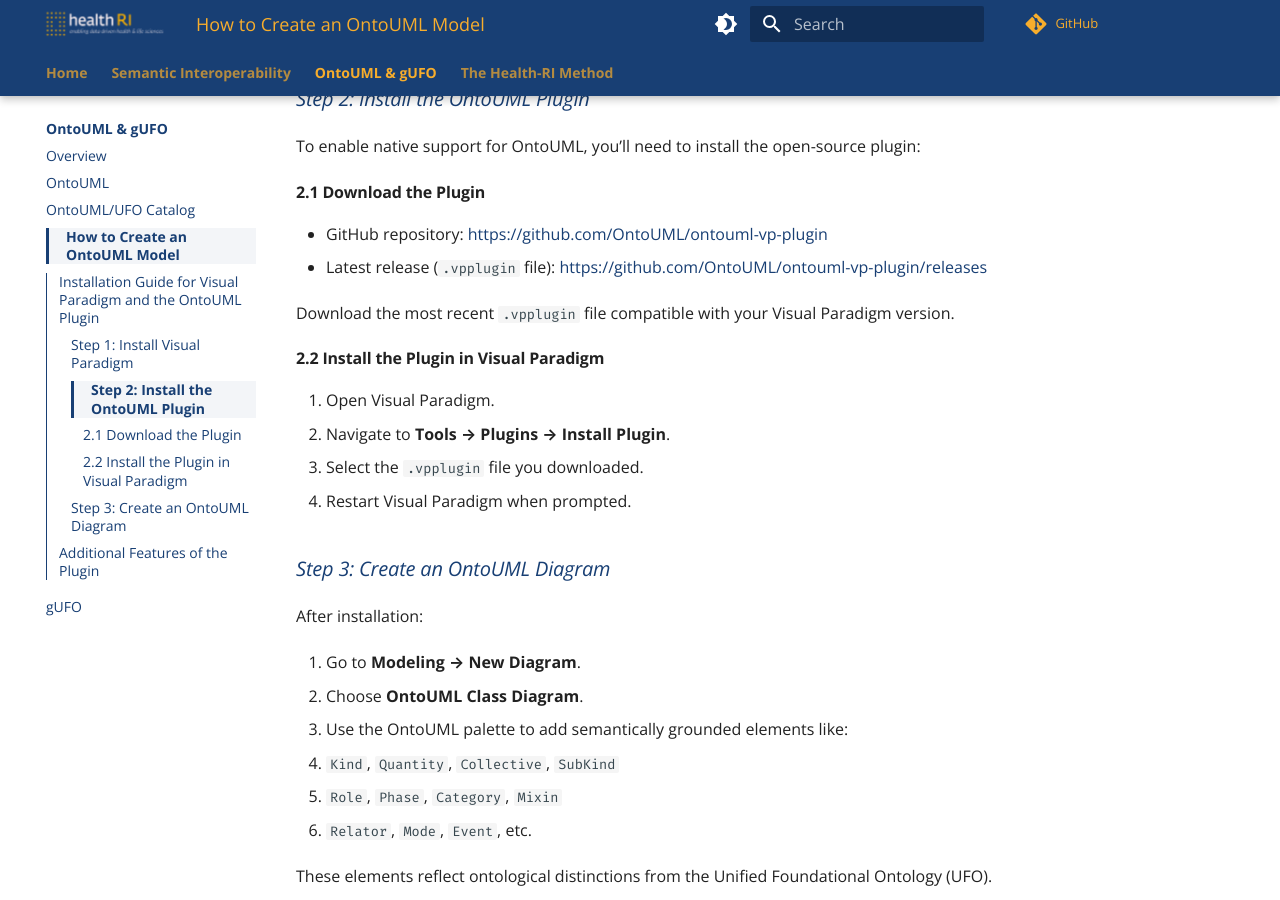
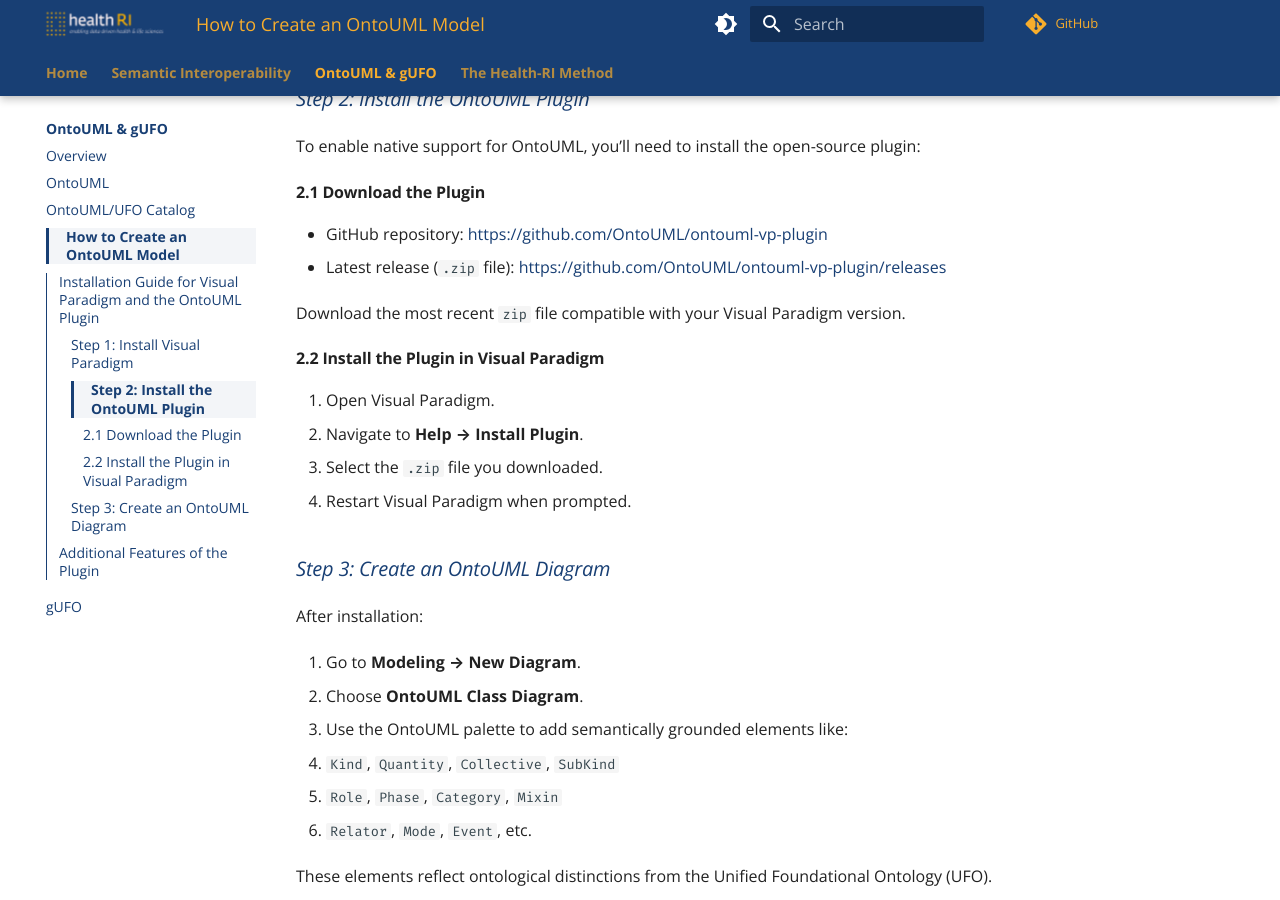
Before and after one commit to Health-RI/semantic-interoperability, an MkDocs documentation site: the page built from docs/ontouml-gufo/how-to-create-ontouml-model.md, in a window 1280 px wide and 900 px high, scrolled down 1106 px. Built offline with MkDocs 1.6.1 and Material for MkDocs 9.7.7, drawn with Linux system fonts in a browser that asks for light colours; comment, search, counter and statistics services are not loaded.

Commit message:
Fix installation instructions for plugin

```diff
--- a/docs/ontouml-gufo/how-to-create-ontouml-model.md
+++ b/docs/ontouml-gufo/how-to-create-ontouml-model.md
@@ -34,15 +34,15 @@ To enable native support for OntoUML, you’ll need to install the open-source p
 #### 2.1 Download the Plugin
 
 - GitHub repository: [https://github.com/OntoUML/ontouml-vp-plugin](https://github.com/OntoUML/ontouml-vp-plugin)
-- Latest release (`.vpplugin` file): [https://github.com/OntoUML/ontouml-vp-plugin/releases](https://github.com/OntoUML/ontouml-vp-plugin/releases)
+- Latest release (`.zip` file): [https://github.com/OntoUML/ontouml-vp-plugin/releases](https://github.com/OntoUML/ontouml-vp-plugin/releases)
 
-Download the most recent `.vpplugin` file compatible with your Visual Paradigm version.
+Download the most recent `zip` file compatible with your Visual Paradigm version.
 
 #### 2.2 Install the Plugin in Visual Paradigm
 
 1. Open Visual Paradigm.
-2. Navigate to **Tools → Plugins → Install Plugin**.
-3. Select the `.vpplugin` file you downloaded.
+2. Navigate to **Help → Install Plugin**.
+3. Select the `.zip` file you downloaded.
 4. Restart Visual Paradigm when prompted.
 
 ### Step 3: Create an OntoUML Diagram
```
